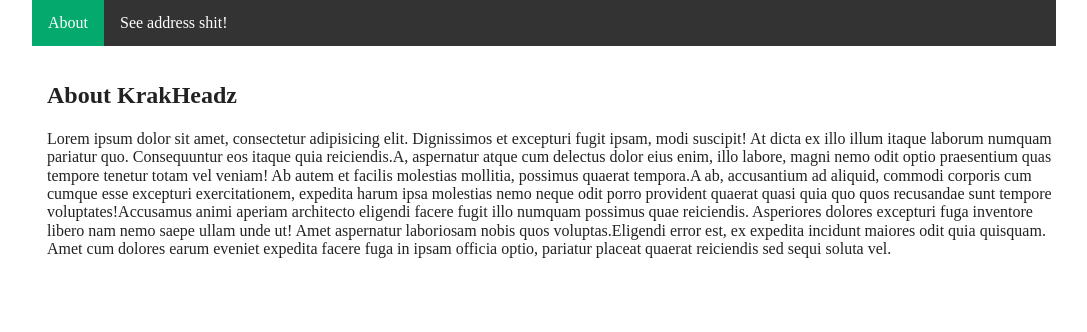
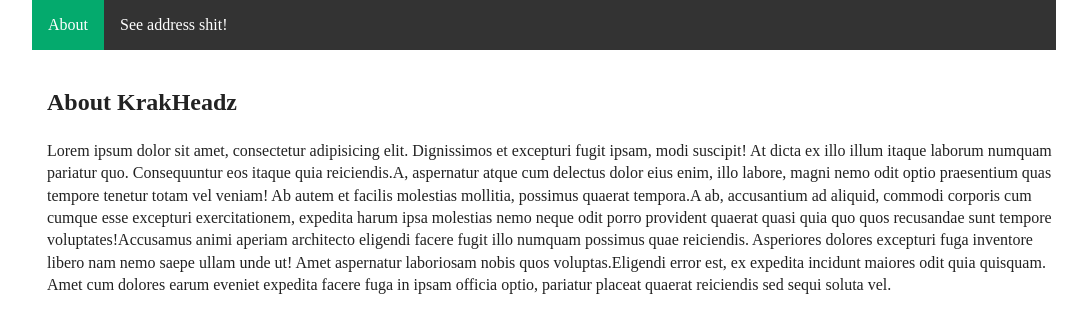
Before and after one commit to Krakkerz/KrakHeadz-FrontEnd, a website built with Parcel: page templates/index.html in a window 1280 px wide. Shown: the whole page, without its empty margins (18-1105 px from the left). Built offline with nearby package versions, Linux system fonts and the light colour scheme.

Commit message:
moved index.html

```diff
--- a/package.json
+++ b/package.json
@@ -6,8 +6,8 @@
   "license": "",
   "author": "",
   "scripts": {
-    "build": "parcel build index.html",
-    "dev": "parcel index.html --open",
+    "build": "parcel build templates/index.html",
+    "dev": "parcel templates/index.html --open",
     "start": "npm run build && npm run dev",
     "test": "echo \"Error: no test specified\" && exit 1"
   },
--- a/index.html
+++ b/templates/index.html
@@ -14,10 +14,10 @@
 
   <!-- Place favicon.ico in the root directory -->
 
-  <link rel="stylesheet" href="css/normalize.css">
-  <link rel="stylesheet" href="css/main.css">
-  <link rel="stylesheet" href="css/menu.css">
-  <script type="module" src="js/templateRendering.js"></script>
+  <link rel="stylesheet" href="../css/normalize.css">
+  <link rel="stylesheet" href="../css/main.css">
+  <link rel="stylesheet" href="../css/menu.css">
+  <script type="module" src="../js/templateRendering.js"></script>
 
 
   <meta name="theme-color" content="#fafafa">
```
